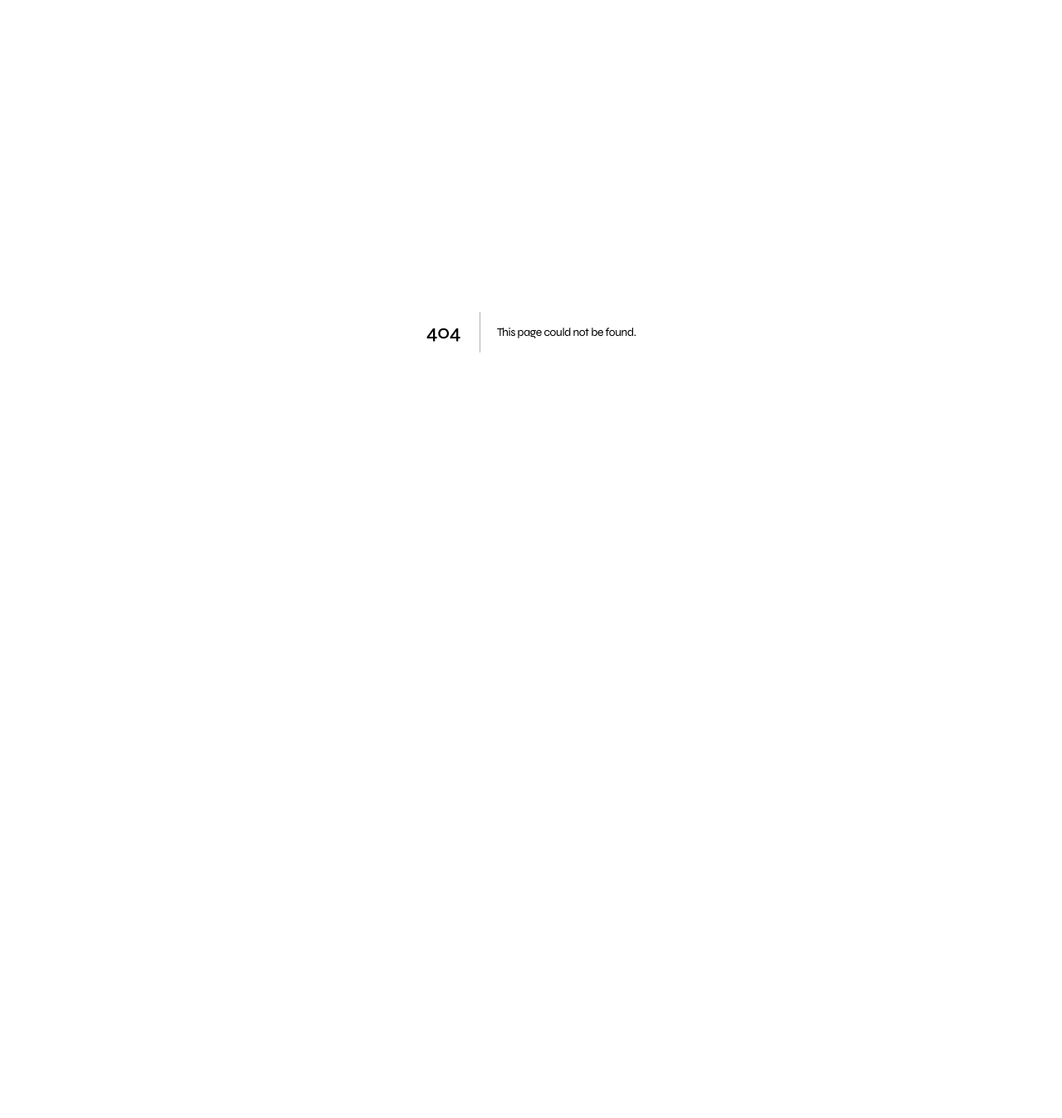
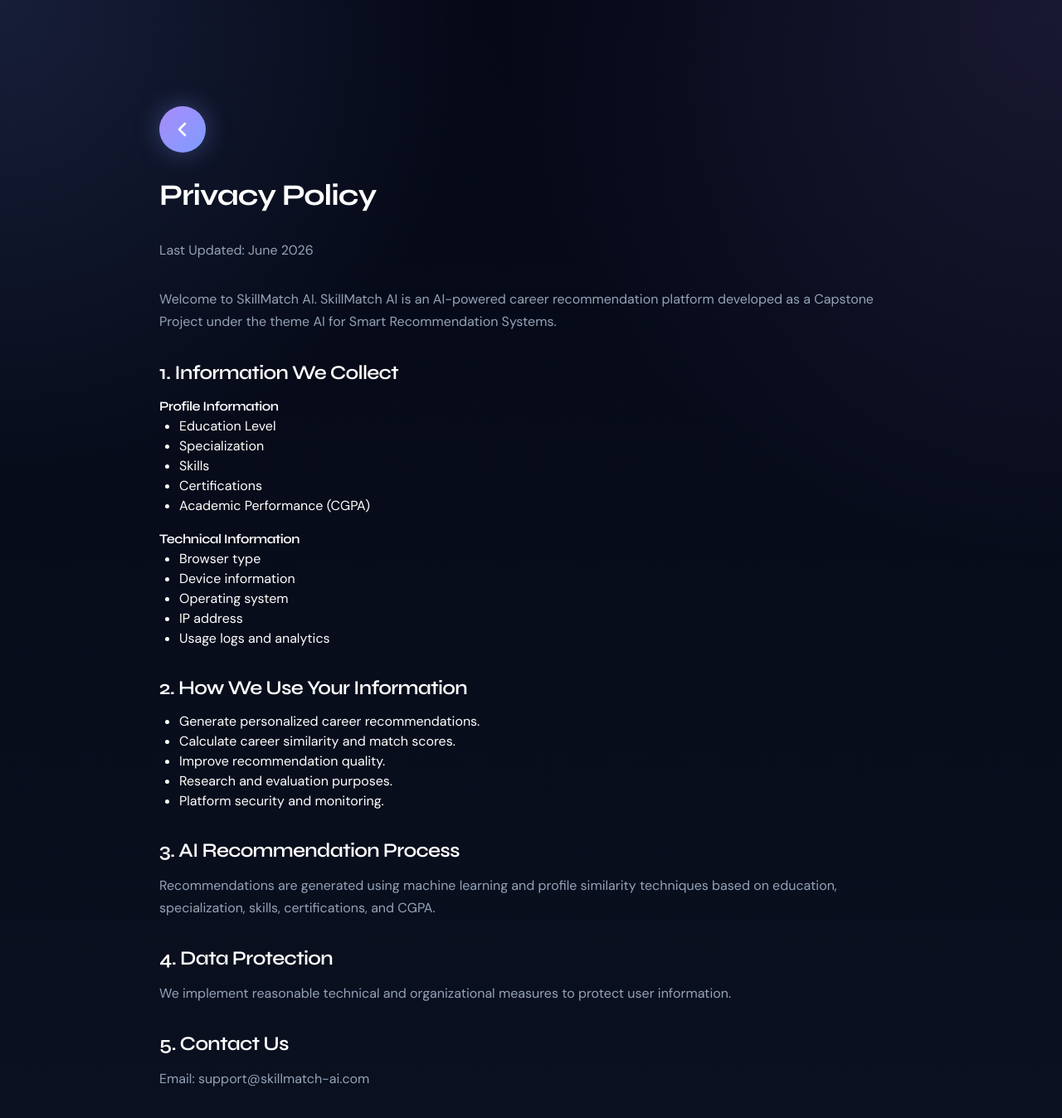
Before and after one commit to pijak-skillmatch/skillmatch-web, a Next.js app: page /privacy in a window 1280 px wide. Before the commit this address had no page. Shown: the top 1348 px of the page at 83% size. Before the commit the page ends 800 px from the top, so only its background shows below. Built offline with nearby package versions, Linux system fonts and the light colour scheme.

Commit message:
Create Privacy Policy page with relevant sections
This page outlines the privacy policy for SkillMatch AI, detailing information collection, usage, AI recommendation processes, data protection, and contact information.

```diff
--- /dev/null
+++ b/app/privacy/page.tsx
@@ -0,0 +1,94 @@
+import React from 'react'
+import Button from '@/components/ui/Button'
+
+export default function PrivacyPage() {
+    return (<main className="container-custom py-32 text-white"> <div className="max-w-4xl mx-auto space-y-8">
+
+        <Button href="/" variant="icon" className="mb-8">
+            <svg
+                xmlns="http://www.w3.org/2000/svg"
+                viewBox="0 0 24 24"
+                fill="none"
+                stroke="currentColor"
+                strokeWidth="2.5"
+                className="h-6 w-6"
+            >
+                <path
+                    strokeLinecap="round"
+                    strokeLinejoin="round"
+                    d="M15 19l-7-7 7-7"
+                />
+            </svg>
+        </Button>
+
+        <h1 className="text-4xl font-bold">Privacy Policy</h1> <p>Last Updated: June 2026</p>
+
+        <p>
+            Welcome to SkillMatch AI. SkillMatch AI is an AI-powered career
+            recommendation platform developed as a Capstone Project under the
+            theme AI for Smart Recommendation Systems.
+        </p>
+
+        <section>
+            <h2 className="text-2xl font-semibold mb-3">
+                1. Information We Collect
+            </h2>
+
+            <h3 className="font-semibold">Profile Information</h3>
+            <ul className="list-disc ml-6">
+                <li>Education Level</li>
+                <li>Specialization</li>
+                <li>Skills</li>
+                <li>Certifications</li>
+                <li>Academic Performance (CGPA)</li>
+            </ul>
+
+            <h3 className="font-semibold mt-4">Technical Information</h3>
+            <ul className="list-disc ml-6">
+                <li>Browser type</li>
+                <li>Device information</li>
+                <li>Operating system</li>
+                <li>IP address</li>
+                <li>Usage logs and analytics</li>
+            </ul>
+        </section>
+
+        <section>
+            <h2 className="text-2xl font-semibold mb-3">
+                2. How We Use Your Information
+            </h2>
+            <ul className="list-disc ml-6">
+                <li>Generate personalized career recommendations.</li>
+                <li>Calculate career similarity and match scores.</li>
+                <li>Improve recommendation quality.</li>
+                <li>Research and evaluation purposes.</li>
+                <li>Platform security and monitoring.</li>
+            </ul>
+        </section>
+
+        <section>
+            <h2 className="text-2xl font-semibold mb-3">3. AI Recommendation Process</h2>
+            <p>
+                Recommendations are generated using machine learning and profile
+                similarity techniques based on education, specialization, skills,
+                certifications, and CGPA.
+            </p>
+        </section>
+
+        <section>
+            <h2 className="text-2xl font-semibold mb-3">4. Data Protection</h2>
+            <p>
+                We implement reasonable technical and organizational measures to
+                protect user information.
+            </p>
+        </section>
+
+        <section>
+            <h2 className="text-2xl font-semibold mb-3">5. Contact Us</h2>
+            <p>Email: support@skillmatch-ai.com</p>
+        </section>
+    </div>
+    </main>
+
+)
+}
```
